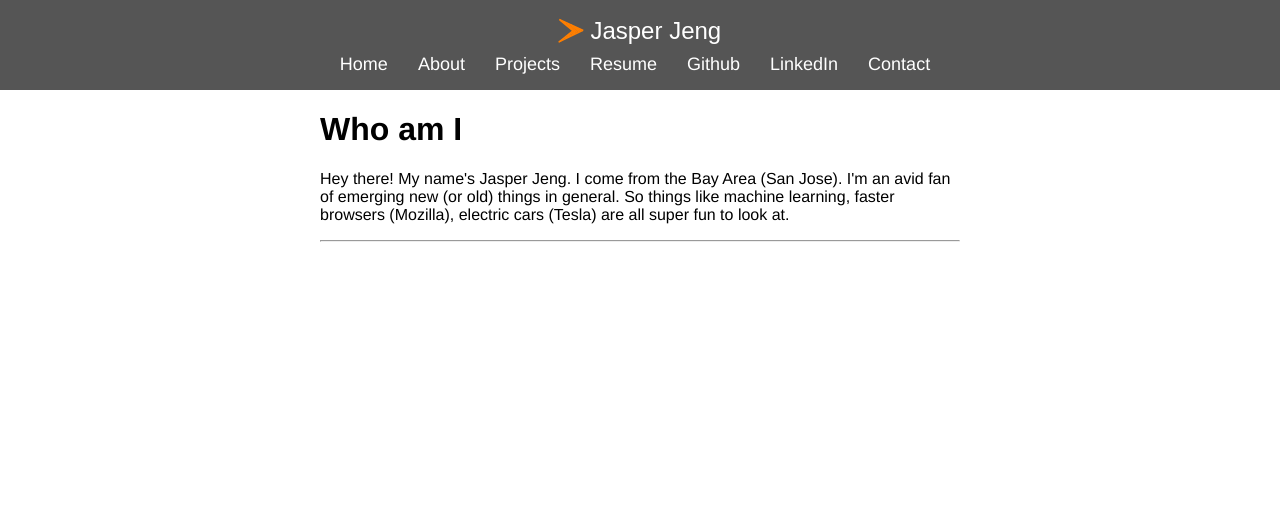
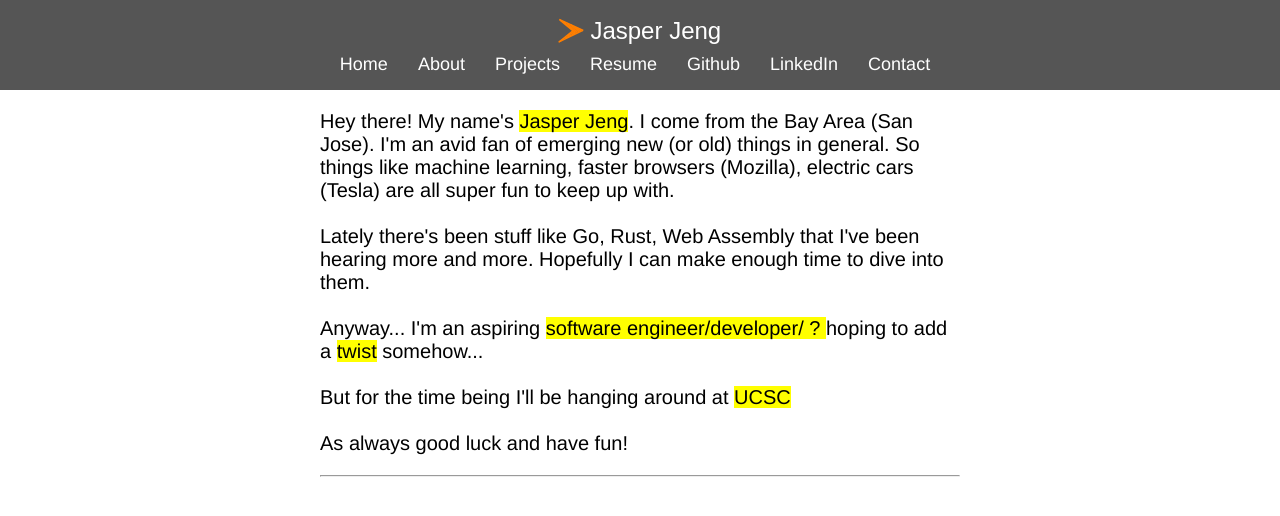
Before and after one commit to hueyjj/PersonalSite, a React (Create React App) app: page / in a window 1280 px wide. Shown: the top 516 px of the page. Built offline with nearby package versions, Linux system fonts and the light colour scheme.

Commit message:
added some intro content

```diff
--- a/src/components/Home.js
+++ b/src/components/Home.js
@@ -5,11 +5,25 @@ import "../styles/Home.css";
 class Home extends React.Component {
   render() {
     return (
-      <div className="home-content">
-        <h1 className="paragraph-header">Who am I</h1>
+      <div className="content-home">
         <p>
-        Hey there! My name's Jasper Jeng. I come from the Bay Area (San Jose). I'm an avid fan of emerging new (or old) things in general.
-        So things like machine learning, faster browsers (Mozilla), electric cars (Tesla) are all super fun to look at.
+          Hey there! My name's <mark className="mark-blue">Jasper Jeng</mark>. I come from the Bay Area (San Jose). I'm an avid fan of emerging new (or old) things in general.
+          So things like machine learning, faster browsers (Mozilla), electric cars (Tesla) are all super fun to keep up with.
+
+          <br /><br />
+
+          Lately there's been stuff like Go, Rust, Web Assembly that I've been hearing more and more. Hopefully I can make enough time to dive into them.
+
+          <br /><br />
+
+          Anyway... I'm an aspiring <mark className="mark-orange">software engineer/developer/ ? </mark> hoping to add a <mark className="mark-red">twist</mark> somehow...
+
+          <br /><br />
+          But for the time being I'll be hanging around at <mark className="mark-darkblue">UCSC</mark>
+          <br /><br />
+
+          As always good luck and have fun!
+
         </p>
         <hr />
       </div>
--- a/src/styles/Home.css
+++ b/src/styles/Home.css
@@ -2,12 +2,13 @@
   text-align: left;
 }
 
-.home-content {
+.content-home {
   display: block;
   margin-left: 25%;
   margin-right: 25%;
 }
 
-.home-content p {
+.content-home p {
   text-align: left;
+  font-size: 20px;
 }
```
